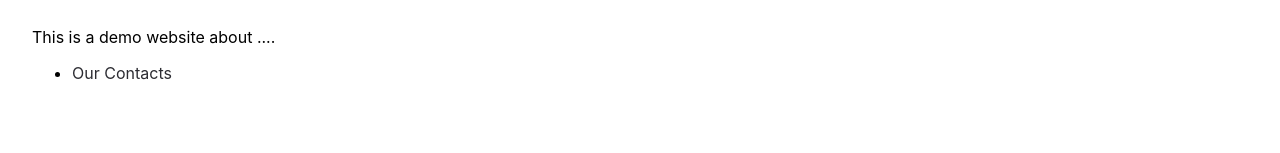
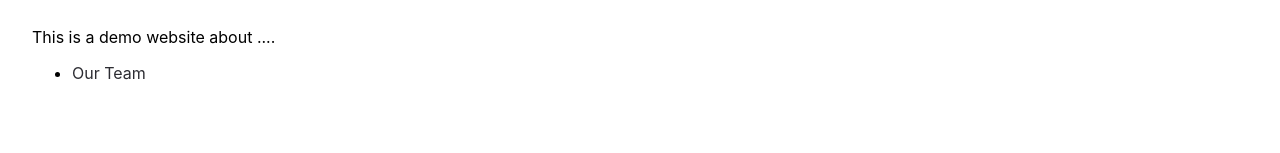
Before and after one commit to gintariukai/ProjectApp, a React (Create React App) app: page /about in a window 1280 px wide. Shown: the part 141-294 px from the top of the page. Built offline with nearby package versions, Linux system fonts and the light colour scheme.

Commit message:
Added CustomLink

```diff
--- a/src/App.js
+++ b/src/App.js
@@ -22,7 +22,7 @@ function App() {
                     <Route index element={<Home/>}/>
                     <Route path="shop" element={<Shop/>}/>
                     <Route path="about" element={<About/>}>
-                        <Route path="contacts" element={<p>Contact</p>} />
+                        <Route path="team" element={<p>Our Team</p>} />
                     </Route>
                     <Route path="posts/:id" element={<Single/>}/>
                     <Route path="contacts" element={<Contacts/>}/>
--- a/src/pages/About.js
+++ b/src/pages/About.js
@@ -6,8 +6,9 @@ const About = () => {
                 <h1>About us</h1>
                 <p>This is a demo website about ....</p>
                 <ul>
-                    <li><Link to="contacts">Our Contacts</Link></li>
+                    <li><Link to="team">Our Team</Link></li>
                 </ul>
+
                 <Outlet/>
             </div>
     )
```
Also changed, not shown: src/components/CustomLink.js (added, +22 -0 lines).
